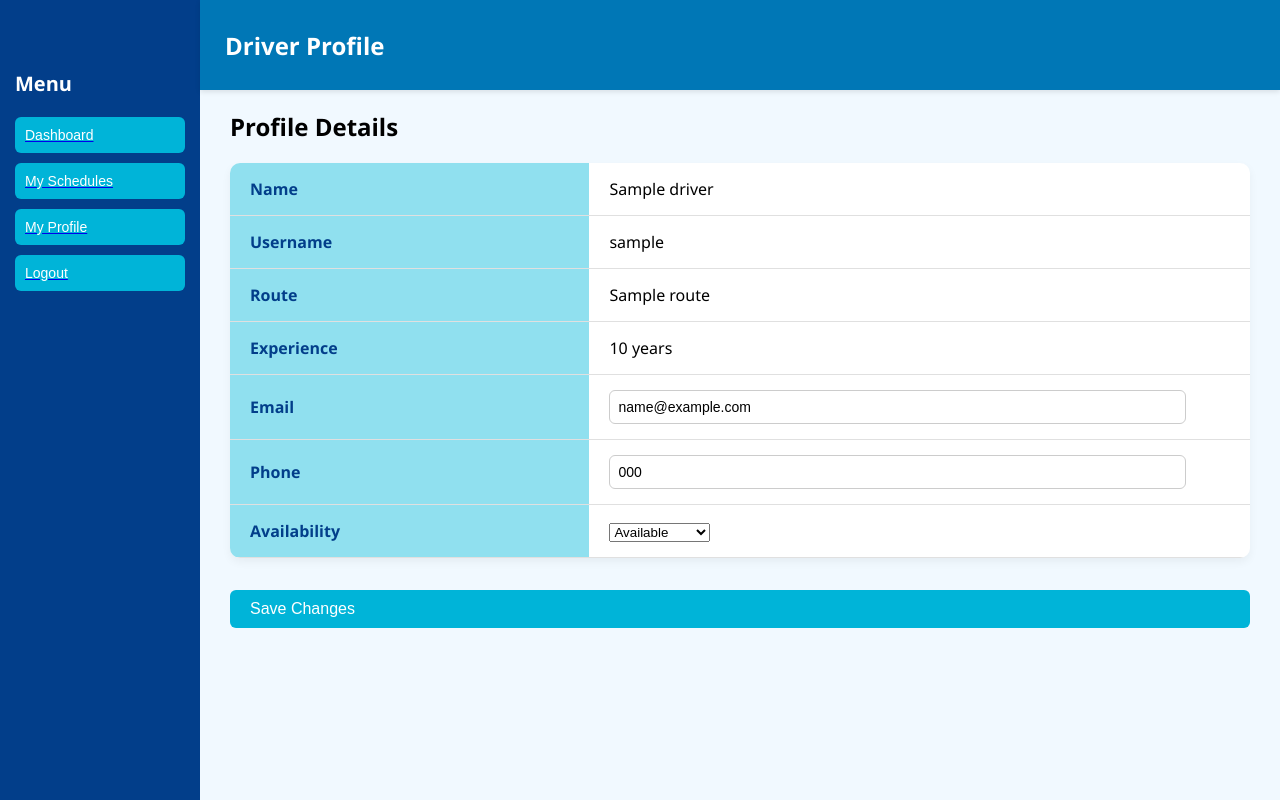
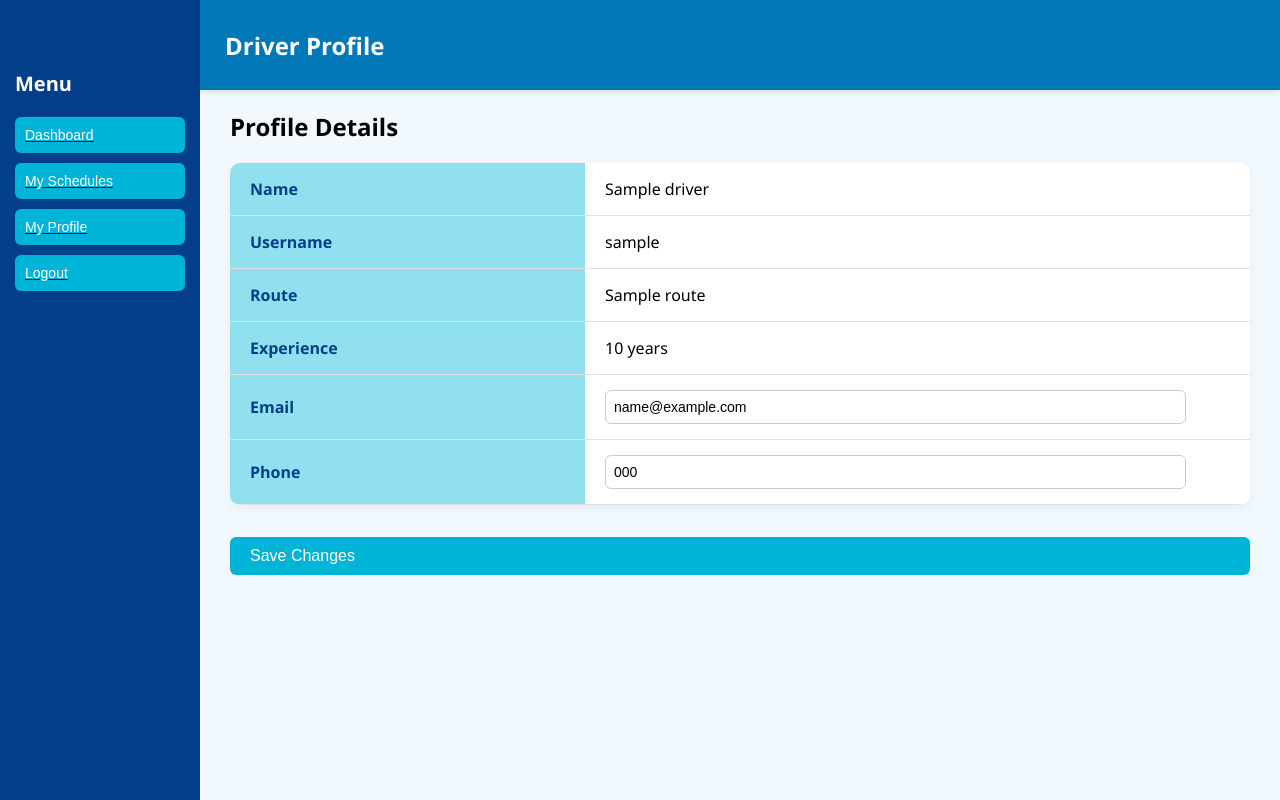
Before and after one commit to Dharanika-K/Bus-scheduling, a Flask app: page /driver/profile in a window 1280 px wide. Run offline with Flask 3, Linux system fonts and the light colour scheme; the visitor is signed in with stand-in values (Sample User, id 1); a database or web service that is not in the repository returns one stand-in record (values such as "Sample title").

Commit message:
changes made

```diff
--- a/app.py
+++ b/app.py
@@ -12,7 +12,7 @@ app = Flask(__name__, template_folder="templates", static_folder="static")
 app.secret_key = "djmadl2025buschedule"
 
 
-# MongoDB Connection
+
 client = MongoClient("mongodb://localhost:27017/")
 db = client["bus_scheduling"]
 drivers_collection = db["drivers"]
@@ -21,7 +21,6 @@ schedules_collection = db["schedules"]
 
 
 
-# Configure Flask-Mail for Email Notifications
 app.config['MAIL_SERVER'] = 'smtp.gmail.com'
 app.config['MAIL_PORT'] = 587
 app.config['MAIL_USE_TLS'] = True
@@ -150,29 +149,25 @@ def login_page():
         username = request.form.get('username')
         password = request.form.get('password')
 
-        # Initialize tracking if not present
         if username not in login_attempts:
             login_attempts[username] = {'count': 0, 'lockout_until': None}
 
-        # Check if account is locked
         if login_attempts[username]['lockout_until']:
             if datetime.now() < login_attempts[username]['lockout_until']:
                 time_left = (login_attempts[username]['lockout_until'] - datetime.now()).seconds
                 flash(f'Account locked. Try again in {time_left} seconds.')
                 return redirect(url_for('login_page'))
             else:
-                login_attempts[username] = {'count': 0, 'lockout_until': None}  # Reset lockout after expiry
+                login_attempts[username] = {'count': 0, 'lockout_until': None}
 
-        # Check credentials in the MongoDB database
         user = drivers_collection.find_one({'username': username})
-        if user and check_password_hash(user['password'], password):  # Using check_password_hash for security
-            login_attempts[username] = {'count': 0, 'lockout_until': None}  # Reset on success
+        if user and check_password_hash(user['password'], password):
+            login_attempts[username] = {'count': 0, 'lockout_until': None}
 
-            # Set the session variable here after successful login
             session['username'] = username
             session['driver_id'] = str(user['_id'])
             flash('Login successful!')
-            return redirect(url_for('dashboard_page'))  # Redirect to dashboard page after login
+            return redirect(url_for('dashboard_page'))
         else:
             login_attempts[username]['count'] += 1
 
@@ -241,8 +236,8 @@ def logout():
 def dashboard_page():
     if 'username' not in session or 'driver_id' not in session:
         flash("You must be logged in to access the dashboard.")
-        return redirect(url_for('login_page'))  # Redirect to login if not logged in
-    return render_template('dashboard.html')  # Proceed to dashboard if logged in
+        return redirect(url_for('login_page'))
+    return render_template('dashboard.html')
 
 @app.route('/shift_page')
 def shift_page():
@@ -403,7 +398,7 @@ def confirm_logout_admin():
 @app.route('/my_schedules')
 def my_schedules():
     if 'driver_id' not in session:
-        return redirect(url_for('login_page'))  # Redirect if not logged in
+        return redirect(url_for('login_page'))
 
     driver_id = session['driver_id']
     schedules = list(assignments_collection.find({'driver_id': ObjectId(driver_id)}))
@@ -440,7 +435,6 @@ def driverlogout():
 
 @app.route('/cleanup_assignments')
 def cleanup_assignments():
-    # Wipe all existing incorrect assignments from schedules_collection
     result = schedules_collection.delete_many({})
     return f"Deleted {result.deleted_count} schedule entries."
 
--- a/static/css/scheduling2.css
+++ b/static/css/scheduling2.css
@@ -1,4 +1,4 @@
-/* Reset & Base */
+
 body {
     margin: 0;
     padding: 0;
--- a/static/css/unscheduling.css
+++ b/static/css/unscheduling.css
@@ -1,4 +1,4 @@
-/* General Page Styles */
+
 body {
     font-family: 'Segoe UI', Tahoma, Geneva, Verdana, sans-serif;
     margin: 0;
@@ -6,7 +6,6 @@ body {
     background-color: #f4f7fa;
   }
 
-  /* Sidebar Styles */
   .sidebar {
     background-color: #1a73e8;
     color: white;
--- a/templates/admin.html
+++ b/templates/admin.html
@@ -10,7 +10,6 @@
     <div class="container">
         <h1>Admin Access Panel</h1>
 
-        <!-- Display Error Messages -->
         {% with messages = get_flashed_messages(with_categories=true) %}
             {% if messages %}
                 {% for category, message in messages %}
--- a/templates/driver_profile.html
+++ b/templates/driver_profile.html
@@ -7,10 +7,9 @@
 </head>
 <body>
 
-  <!-- Top Bar -->
   <div class="topbar">Driver Profile</div>
 
-  <!-- Sidebar -->
+
   <div class="sidebar">
     <h2>Menu</h2>
     <a href="{{ url_for('dashboard_page') }}"><button class="menu-button">Dashboard</button></a>
@@ -19,7 +18,7 @@
     <a href="{{ url_for('logout') }}"><button class="menu-button">Logout</button></a>
   </div>
 
-  <!-- Main Content -->
+
   <div class="content">
     {% with messages = get_flashed_messages() %}
       {% if messages %}
@@ -58,18 +57,6 @@
           <th>Phone</th>
           <td><input type="text" name="phone" value="{{ driver.phone }}" required /></td>
         </tr>
-        <tr>
-          <th>Availability</th>
-          <td>
-            <form method="POST" action="{{ url_for('update_availability') }}">
-              <input type="hidden" name="driver_id" value="{{ driver._id }}">
-              <select name="availability" onchange="this.form.submit()">
-                <option value="Available" {% if driver.status == 'Available' %}selected{% endif %}>Available</option>
-                <option value="Not Available" {% if driver.status == 'Not Available' %}selected{% endif %}>Not Available</option>
-              </select>
-            </form>
-          </td>
-        </tr>
 
       </table>
       <br />
--- a/templates/login.html
+++ b/templates/login.html
@@ -10,7 +10,6 @@
   <div class="container">
     <h1>User Login</h1>
 
-    <!-- Show Flash Messages for Errors -->
     {% with messages = get_flashed_messages() %}
       {% if messages %}
         <div class="alert">
--- a/templates/logout.html
+++ b/templates/logout.html
@@ -7,7 +7,7 @@
   <link rel="stylesheet" href="{{ url_for('static', filename='css/logout.css') }}" />
 </head>
 <body>
-  <!-- Sidebar -->
+
   <div class="sidebar">
     <h2>Driver Panel</h2>
     <button class="menu-button" onclick="window.location.href='{{ url_for('dashboard_page') }}'">Dashboard</button>
@@ -16,12 +16,11 @@
     <button class="menu-button" onclick="window.location.href='{{ url_for('logout') }}'">Logout</button>
   </div>
 
-  <!-- Topbar -->
+
   <div class="topbar">
     Bus Management System
   </div>
 
-  <!-- Main Content -->
   <div class="content">
     <div class="logout-confirmation">
       <h2>Are you sure you want to log out?</h2>
--- a/templates/scheduling.html
+++ b/templates/scheduling.html
@@ -27,7 +27,7 @@
                 <th>Actions</th>
             </tr>
 
-            {% for driver in drivers[:5] %}  <!-- Limit to 5 drivers -->
+            {% for driver in drivers[:5] %}
             <tr>
                 <td>{{ loop.index }}</td>
                 <td>{{ driver.name }}</td>
@@ -36,12 +36,12 @@
                 <td>{{ "Yes" if driver.status == "Assigned" else "No" }}</td>
                 <td>
                     {% if driver.status == "Assigned" %}
-                        <!-- Show Unassign Button -->
+
                         <form action="{{ url_for('unassign_driver', driver_id=driver._id) }}" method="POST">
                             <button type="submit" class="unassign-button">Unassign</button>
                         </form>
                     {% else %}
-                        <!-- No Assign button here (handled in Shift Selection Form) -->
+
                         <span>Available</span>
                     {% endif %}
                 </td>
--- a/templates/shift.html
+++ b/templates/shift.html
@@ -9,7 +9,6 @@
 <body>
     <div class="topbar">Driver Scheduling</div>
 
-    <!-- Sidebar Menu -->
     <div class="sidebar">
         <h2>Driver Scheduling</h2>
         <button class="menu-item" onclick="location.href='{{ url_for('schedule') }}'">Available Driver Table</button>
@@ -17,7 +16,6 @@
         <button class="menu-item" onclick="location.href='{{ url_for('admin_dashboard') }}'">Home</button>
     </div>
 
-    <!-- Main Content -->
     <div class="content">
         <h2>Shift Selection Form</h2>
 
@@ -25,7 +23,6 @@
             <p style="color: green;">{{ message }}</p>
         {% endif %}
 
-        <!-- ✅ FIX: Form tag added here -->
         <form action="{{ url_for('assign_driver') }}" method="POST">
             <div class="form-group">
                 <label for="bus-id">Bus ID:</label>
@@ -41,7 +38,6 @@
                 <label for="driver">Select Driver:</label>
                 <select id="driver" name="driver_id" required>
                     <option value="">Select Driver</option>
-                    <!-- Options loaded via JS -->
                 </select>
             </div>
 
@@ -65,7 +61,6 @@
                 </select>
             </div>
 
-            <!-- ✅ Submit inside form -->
             <button type="submit" class="submit-box">SUBMIT</button>
         </form>
     </div>
--- a/templates/unassigned.html
+++ b/templates/unassigned.html
@@ -15,7 +15,6 @@
         </form>
     </div>
 
-    <!-- Auto-redirect after 3 seconds -->
     <script>
         setTimeout(() => {
             window.location.href = "{{ url_for('unscheduling_page') }}";
--- a/templates/unscheduling.html
+++ b/templates/unscheduling.html
@@ -11,6 +11,8 @@
     <div class="sidebar">
         <h2>Driver Unscheduling</h2>
         <button class="menu-button" onclick="location.href='{{ url_for('admin_dashboard') }}'">Home</button>
+        <button class="menu-button" onclick="location.href='{{ url_for('schedule') }}'">Schedule</button>
+        <button class="menu-button" onclick="location.href='{{ url_for('logout_admin') }}'">logout</button>
     </div>
 
     <div class="search-box">
```
Also changed, not shown: add_driver.py (+4 -4 lines), static/css/admin_dashboard.css (+3 -5 lines), static/css/dashboard.css (+4 -6 lines), static/css/signin.css (+7 -8 lines), static/css/signup.css (+4 -6 lines), templates/signin.html (+3 -4 lines).
